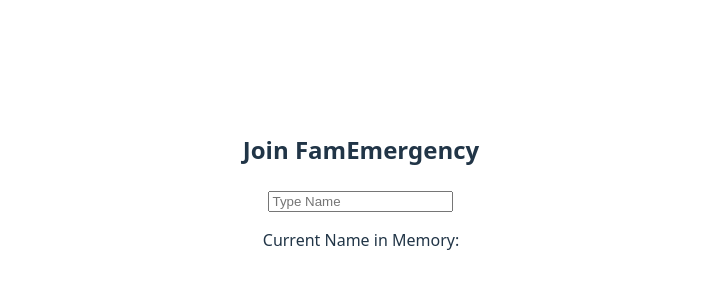
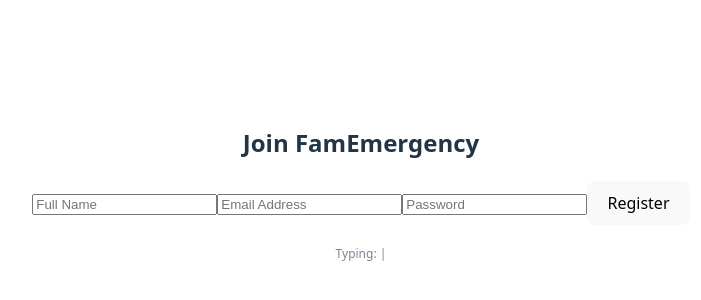
Before and after one commit to betelhem24/FamEmergency, a React app in the folder frontend/: page / in a window 1280 px wide. Shown: the part 210-510 px from the top of the page, without its empty margins (279-980 px from the left). Built offline with nearby package versions, Linux system fonts and the light colour scheme; the HTML template or start-up script is replaced by a standard one.

Commit message:
feat: successfully connected frontend form to backend API

```diff
--- a/frontend/src/App.tsx
+++ b/frontend/src/App.tsx
@@ -1,21 +1,79 @@
+// 1. IMPORTS: Bringing in our tools
 import React, { useState } from 'react';
 import axios from 'axios';
 import './App.css';
 
 function App() {
+  // 2. STATE: Creating the 3 memory boxes for our user data
+  // <string> tells TypeScript to only allow text here
   const [name, setName] = useState<string>('');
   const [email, setEmail] = useState<string>('');
   const [password, setPassword] = useState<string>('');
 
+  // 3. THE BRIDGE: The function that talks to the Backend
+  const handleRegister = async (e: React.FormEvent) => {
+    // This prevents the page from refreshing when we click the button
+    e.preventDefault();
+
+    try {
+      // Sending the 3 pieces of data to our Backend port 5000
+      const response = await axios.post('http://localhost:5000/users', {
+        name: name,
+        email: email,
+        password: password
+      });
+
+      // If successful, show an alert with the new user's name
+      console.log("Success:", response.data);
+      alert('Success! User created: ' + response.data.name);
+
+    } catch (error) {
+      // If the Backend is off or the email is a duplicate, this runs
+      console.error("Error details:", error);
+      alert('Error creating user. Check if the server is running!');
+    }
+  };
+
+  // 4. THE UI: What actually appears on your website
   return (
     <div className="glass-card">
       <h2>Join FamEmergency</h2>
-      <input
-        placeholder="Type Name"
-        value={name}
-        onChange={(e) => setName(e.target.value)}
-      />
-      <p>Current Name in Memory: {name}</p>
+
+      <form onSubmit={handleRegister}>
+        {/* Name Input */}
+        <input
+          placeholder="Full Name"
+          value={name}
+          onChange={(e) => setName(e.target.value)}
+          required
+        />
+
+        {/* Email Input */}
+        <input
+          placeholder="Email Address"
+          type="email"
+          value={email}
+          onChange={(e) => setEmail(e.target.value)}
+          required
+        />
+
+        {/* Password Input */}
+        <input
+          placeholder="Password"
+          type="password"
+          value={password}
+          onChange={(e) => setPassword(e.target.value)}
+          required
+        />
+
+        {/* The Action Button */}
+        <button type="submit">Register</button>
+      </form>
+
+      {/* Visual confirmation for you to see the memory working */}
+      <div style={{ marginTop: '20px', fontSize: '12px', opacity: 0.6 }}>
+        <p>Typing: {name} | {email}</p>
+      </div>
     </div>
   );
 }
```
